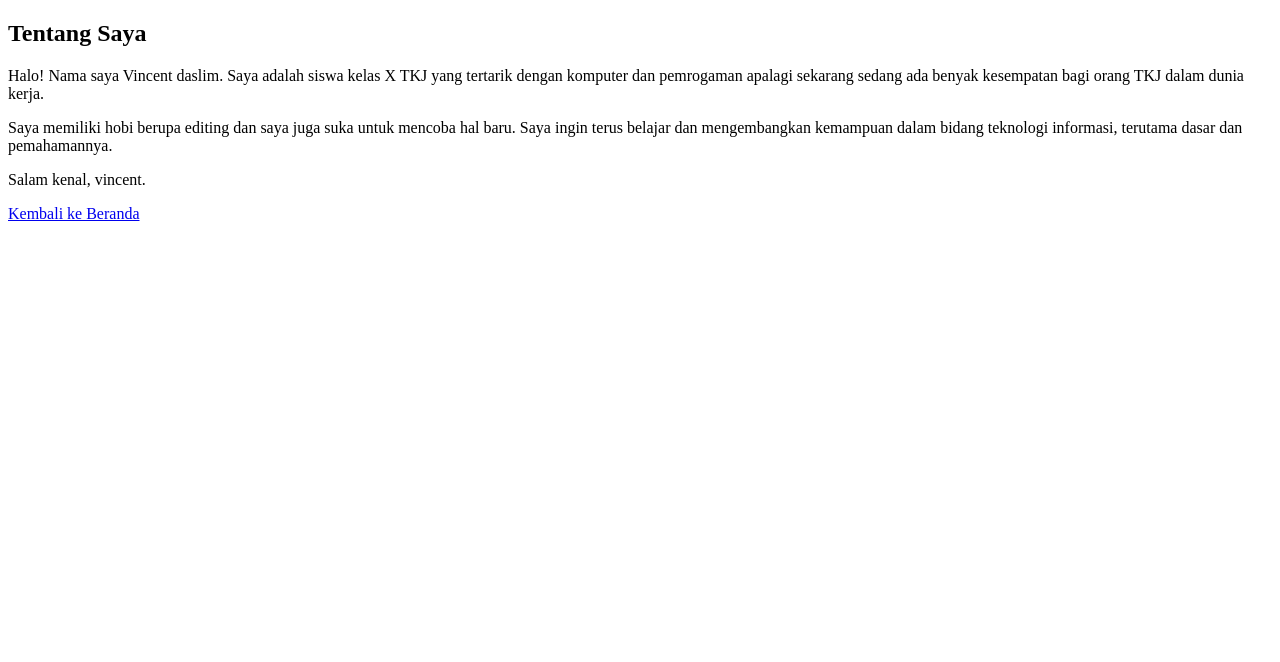
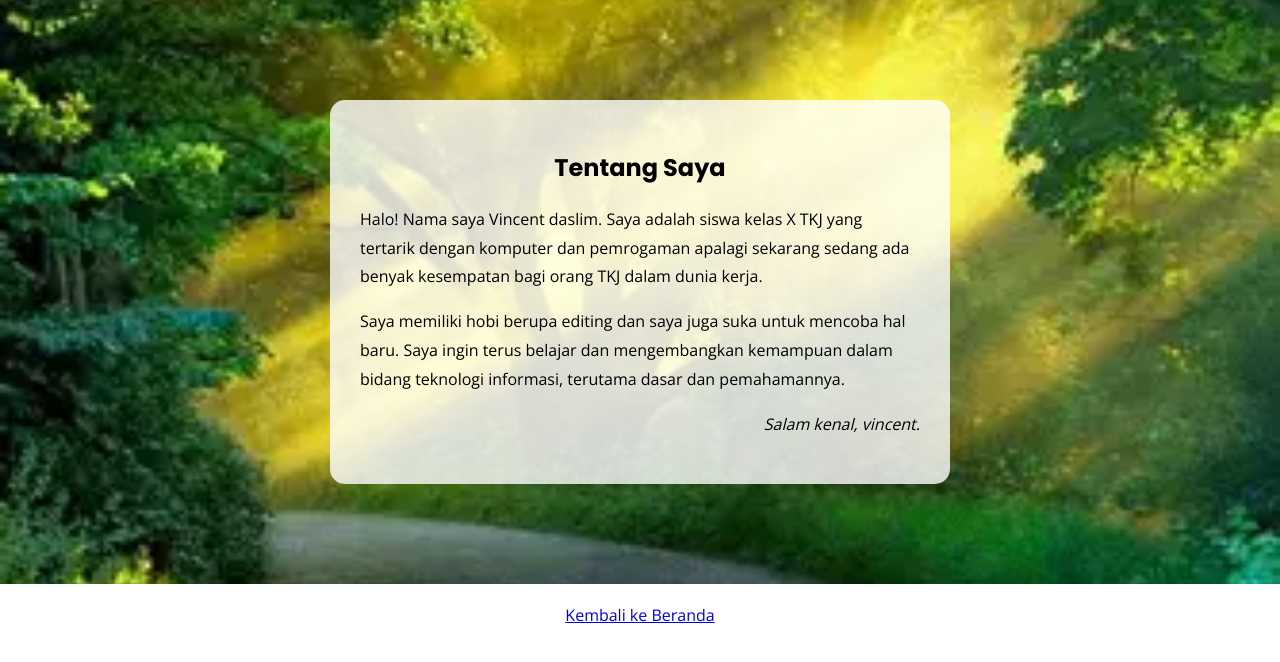
Before and after one commit to Daslim-111/vincent_daslim-x_tkj_1-32-pwd-formatif, a plain HTML site: page pages/about.html in a window 1280 px wide. Drawn offline with nearby package versions, Linux system fonts and the light colour scheme; the site is published under a folder, as on GitHub Pages, so addresses that start at the root find nothing.

Commit message:
perbaikan about.html

```diff
--- a/pages/about.html
+++ b/pages/about.html
@@ -6,7 +6,7 @@
     <meta name="viewport" content="width=device-width, initial-scale=1.0">
     <title>Tentang Saya</title>
 
-    <link rel="stylesheet" href="/styles/about.css">
+    <link rel="stylesheet" href="../styles/about.css">
 </head>
 <body>
 
@@ -39,7 +39,7 @@
     </main>
 
     <footer>
-        <a href="/index.html">Kembali ke Beranda</a>
+        <a href="../index.html">Kembali ke Beranda</a>
     </footer>
 
 </body>
--- a/styles/about.css
+++ b/styles/about.css
@@ -1,4 +1,5 @@
 
+/* gaya untuk halaman about */
 @import url('https://fonts.googleapis.com/css2?family=Open+Sans:wght@400;600&family=Poppins:wght@600;700&display=swap');
 
 body {
@@ -6,13 +7,15 @@ body {
     margin: 0;
 }
 
+/* background untuk halaman about */
 #about {
-    background-image: url("/assets/images/download.webp");
+    background-image: url("../assets/images/download.webp");
     background-size: cover;
     background-position: center;
     padding: 100px 200px;
 }
 
+/* kotak informasi tentang */
 .about-box {
     width: 620px;
     max-width: 100%;
@@ -23,23 +26,27 @@ body {
     box-sizing: border-box;
 }
 
+/* judul dalam kotak informasi */
 .about-box h2 {
     font-family: 'Poppins', sans-serif;
     text-align: center;
     color: black;
 }
 
+/* paragraf dalam kotak informasi */
 .about-box p {
     font-size: 16px;
     text-align: left;
     line-height: 1.8;
 }
 
+/* bagian penutup */
 .about-box .closing {
     text-align: right;
     font-style: italic;
 }
 
+/* bagian footer dan paling bawah */
 footer {
     text-align: center;
     padding: 20px;
```
